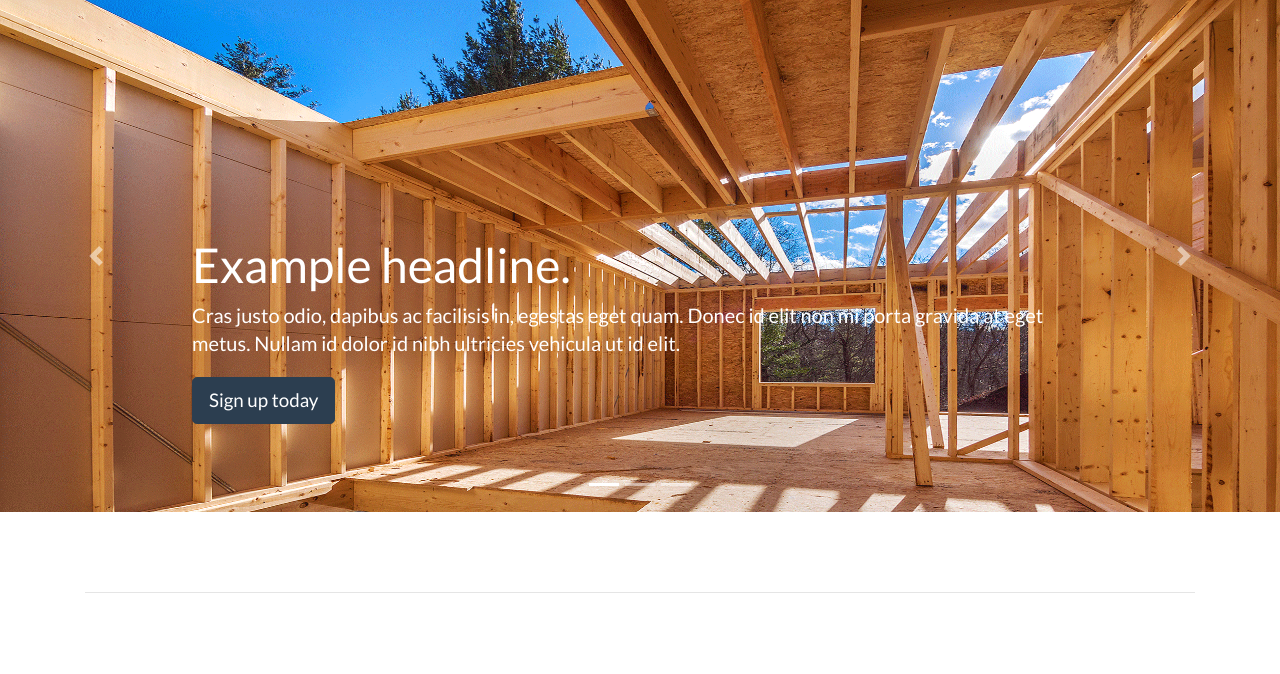
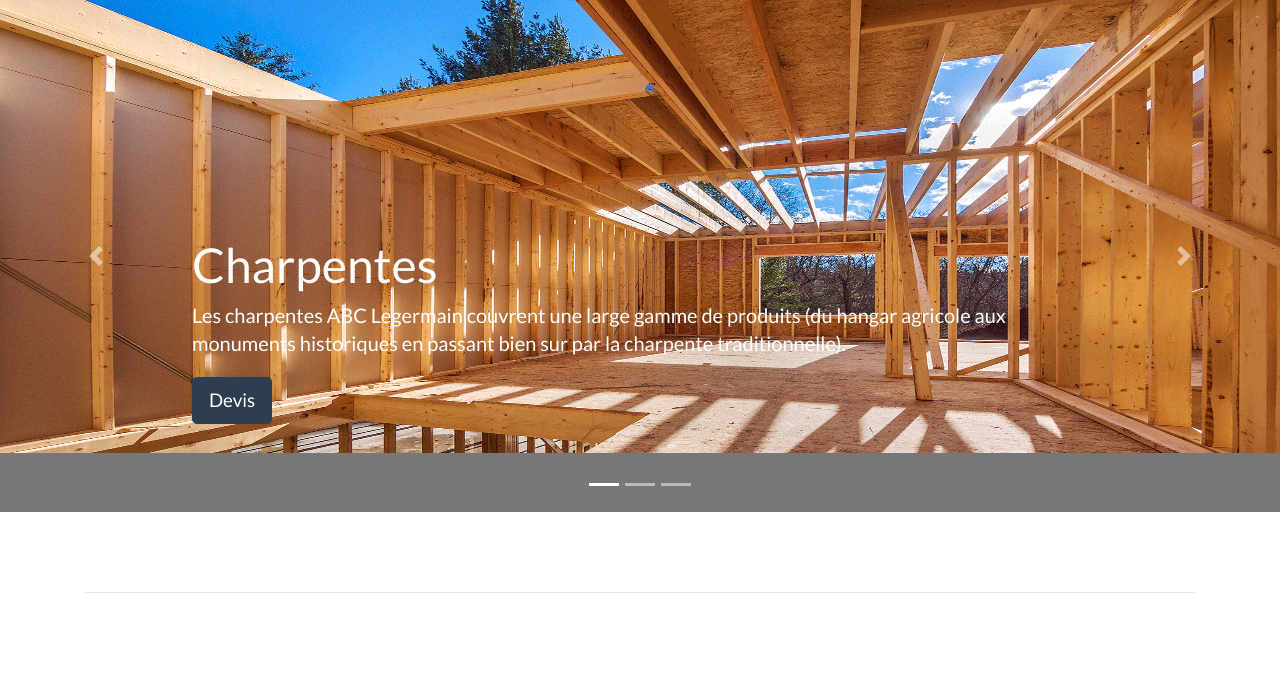
Before and after one commit to AdamDiaki/LegermainABC, a Symfony app: template templates/articles/charpente.html.twig in a window 1280 px wide. Shown: the part 119-793 px from the top of the page. Run offline with Twig, Linux system fonts and the light colour scheme; the template is opened without the code that fills it, so the values that code supplies are empty; style sheets or scripts are compiled from the project's sources; some libraries are stand-ins or nearby versions.

Commit message:
improve charpente

```diff
--- a/assets/css/charpente.scss
+++ b/assets/css/charpente.scss
@@ -179,7 +179,7 @@
 //
 
 .carousel-caption {
-  position: absolute;
+  position: relative;
   right: ((100% - $carousel-caption-width) / 2);
   bottom: 20px;
   left: ((100% - $carousel-caption-width) / 2);
--- a/templates/articles/charpente.html.twig
+++ b/templates/articles/charpente.html.twig
@@ -30,31 +30,31 @@
         </ol>
         <div class="carousel-inner">
           <div class="carousel-item active">
-            <img class="first-slide" style="width: 100%; height: 550px" src="{{ asset('uploads/images/articles/5defa890cba9e807815543.png') }}" alt="First slide">
+            <img class="first-slide" style="width: 100%; height: 453px" src="{{ asset('uploads/images/articles/5defa890cba9e807815543.png') }}" alt="First slide">
             <div class="container">
               <div class="carousel-caption text-left">
-                <h1>Example headline.</h1>
-                <p>Cras justo odio, dapibus ac facilisis in, egestas eget quam. Donec id elit non mi porta gravida at eget metus. Nullam id dolor id nibh ultricies vehicula ut id elit.</p>
-                <p><a class="btn btn-lg btn-primary" href="#" role="button">Sign up today</a></p>
+                <h1>Charpentes</h1>
+                <p>Les charpentes ABC Legermain couvrent une large gamme de produits (du hangar agricole aux monuments historiques en passant bien sur par la charpente traditionnelle).</p>
+                <p><a class="btn btn-lg btn-primary" href="#" role="button">Devis</a></p>
               </div>
             </div>
           </div>
           <div class="carousel-item">
-            <img class="second-slide" style="width: 100%; height: 550px" src="{{ asset('uploads/images/articles/5dea29602ec70224641221.jpg') }}" alt="Second slide">
+            <img class="second-slide" style="width: 100%; height: 453px" src="{{ asset('uploads/images/articles/5dea29602ec70224641221.jpg') }}" alt="Second slide">
             <div class="container">
               <div class="carousel-caption">
-                <h1>Another example headline.</h1>
-                <p>Cras justo odio, dapibus ac facilisis in, egestas eget quam. Donec id elit non mi porta gravida at eget metus. Nullam id dolor id nibh ultricies vehicula ut id elit.</p>
+                <h1>Charpentes.</h1>
+                <p>Elles sont réalisées artisanalement en employant les assemblages traditionnels correspondant aux style et à l’époque de l’ouvrage (tenons mortaise, chevilles en bois...) </p>
                 <p><a class="btn btn-lg btn-primary" href="#" role="button">Learn more</a></p>
               </div>
             </div>
           </div>
           <div class="carousel-item">
-            <img class="third-slide" style="width: 100%; height: 550px" src="{{ asset('uploads/images/articles/5deec3eddfb5e439230997.jpg') }}" alt="Third slide">
+            <img class="third-slide" style="width: 100%; height: 453px" src="{{ asset('uploads/images/articles/5deec3eddfb5e439230997.jpg') }}" alt="Third slide">
             <div class="container">
               <div class="carousel-caption text-right">
                 <h1>One more for good measure.</h1>
-                <p>Cras justo odio, dapibus ac facilisis in, egestas eget quam. Donec id elit non mi porta gravida at eget metus. Nullam id dolor id nibh ultricies vehicula ut id elit.</p>
+                <p>Elles sont réalisées artisanalement en employant les assemblages traditionnels correspondant aux style et à l’époque de l’ouvrage (tenons mortaise, chevilles en bois...) </p>
                 <p><a class="btn btn-lg btn-primary" href="#" role="button">Browse gallery</a></p>
               </div>
             </div>
@@ -82,7 +82,7 @@
             <p class="lead">Donec ullamcorper nulla non metus auctor fringilla. Vestibulum id ligula porta felis euismod semper. Praesent commodo cursus magna, vel scelerisque nisl consectetur. Fusce dapibus, tellus ac cursus commodo.</p>
           </div>
           <div class="col-md-5">
-            <img class="featurette-image img-fluid mx-auto" data-src="holder.js/500x500/auto" alt="Generic placeholder image">
+            <img class="featurette-image img-fluid mx-auto" src="https://via.placeholder.com/220" alt="Generic placeholder image">
           </div>
         </div>
 
@@ -94,7 +94,7 @@
             <p class="lead">Donec ullamcorper nulla non metus auctor fringilla. Vestibulum id ligula porta felis euismod semper. Praesent commodo cursus magna, vel scelerisque nisl consectetur. Fusce dapibus, tellus ac cursus commodo.</p>
           </div>
           <div class="col-md-5 order-md-1">
-            <img class="featurette-image img-fluid mx-auto" data-src="holder.js/500x500/auto" alt="Generic placeholder image">
+            <img class="featurette-image img-fluid mx-auto" src="https://via.placeholder.com/220" alt="Generic placeholder image">
           </div>
         </div>
 
@@ -106,18 +106,18 @@
             <p class="lead">Donec ullamcorper nulla non metus auctor fringilla. Vestibulum id ligula porta felis euismod semper. Praesent commodo cursus magna, vel scelerisque nisl consectetur. Fusce dapibus, tellus ac cursus commodo.</p>
           </div>
           <div class="col-md-5">
-            <img class="featurette-image img-fluid mx-auto" data-src="holder.js/500x500/auto" alt="Generic placeholder image">
+            <img class="featurette-image img-fluid mx-auto"src="https://via.placeholder.com/220" alt="Generic placeholder image">
           </div>
         </div>
 
         <hr class="featurette-divider">
 
-        <!-- /END THE FEATURETTES -->
-
-      </div><!-- /.container -->
 
 
-      <!-- FOOTER -->
+      </div>
+
+
+
       <footer class="container">
         <p class="float-right"><a href="#">Back to top</a></p>
         <p>&copy; 2017-2018 Company, Inc. &middot; <a href="#">Privacy</a> &middot; <a href="#">Terms</a></p>
```
